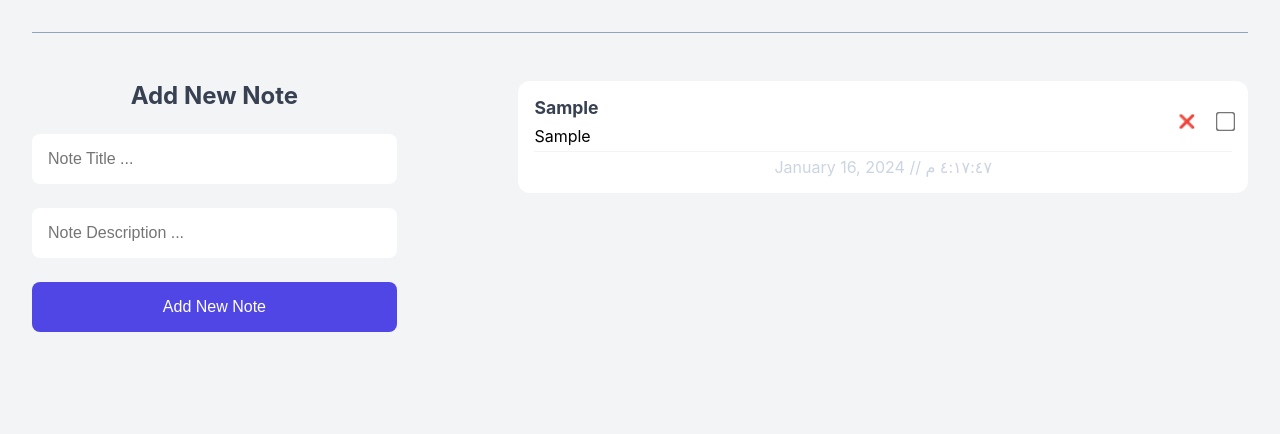
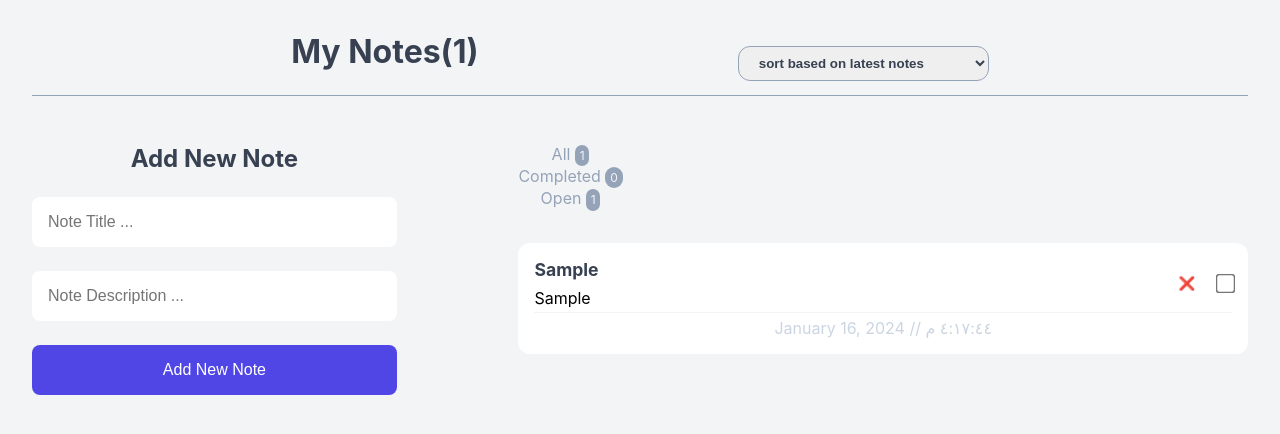
Before and after one commit to amirroohi/note-app-React, a React (Vite) app: page / in a window 1280 px wide. Both pictures are taken after typing "Sample", "Sample" into the empty fields and a click on the button "Add New Note". Shown: the top 434 px of the page. Built offline with nearby package versions, Linux system fonts and the light colour scheme.

Commit message:
added header selection and sorting notes list functions

```diff
--- a/src/App.jsx
+++ b/src/App.jsx
@@ -2,9 +2,12 @@ import { useState } from "react";
 import "./App.css";
 import AddNewNote from "./components/AddNewNote";
 import NoteList from "./components/NoteList";
+import NoteStatus from "./components/NoteStatus";
+import NoteHeader from "./components/NoteHeader";
 
 function App() {
   const [notes, setNotes] = useState([]);
+  const [sortBy, setSortBy] = useState("latest");
 
   const handleAddNote = (newNote) => {
     setNotes((prevNotes) => [...prevNotes, newNote]);
@@ -30,15 +33,22 @@ function App() {
     );
   };
 
+
+
   return (
     <div className="container">
-      <div className="note-header"></div>
+      <NoteHeader
+        notes={notes}
+        sortBy={sortBy}
+        onSort={(e) => setSortBy(e.target.value)}
+      />
       <div className="note-app">
         <AddNewNote onAddNote={handleAddNote} />
         <div className="note-container">
-
+          <NoteStatus notes={notes} />
           <NoteList
             notes={notes}
+            sortBy={sortBy}
             onDelete={handleDeleteNote}
             onCompleted={handleCompletedNote}
           />
--- /dev/null
+++ b/src/components/NoteHeader.jsx
@@ -0,0 +1,14 @@
+function NoteHeader({ notes, sortBy, onSort }) {
+  return (
+    <div className="note-header">
+      <h1>My Notes({notes.length})</h1>
+      <select value={sortBy} onChange={onSort}>
+        <option value="latest">sort based on latest notes</option>
+        <option value="earliest">sort based on earliest notes</option>
+        <option value="completed">sort based on completed notes</option>
+      </select>
+    </div>
+  );
+}
+
+export default NoteHeader;
--- a/src/components/NoteList.jsx
+++ b/src/components/NoteList.jsx
@@ -1,7 +1,23 @@
-function NoteList({ notes, onDelete, onCompleted }) {
+function NoteList({ notes, onDelete, onCompleted, sortBy }) {
+  let sortedNotes = notes;
+  if (sortBy === "earliest")
+    sortedNotes = [...notes].sort(
+      (a, b) => new Date(a.createdAt) - new Date(b.createdAt)
+    );
+
+  if (sortBy === "latest")
+    sortedNotes = [...notes].sort(
+      (a, b) => new Date(b.createdAt) - new Date(a.createdAt)
+    );
+
+  if (sortBy === "completed")
+    sortedNotes = [...notes].sort(
+      (a, b) => Number(a.completed) - Number(b.completed)
+    );
+
   return (
     <div className="note-list">
-      {notes.map((note) => (
+      {sortedNotes.map((note) => (
         <NoteItem
           key={note.id}
           note={note}
@@ -23,7 +39,7 @@ function NoteItem({ note, onDelete, onCompleted }) {
   };
 
   return (
-    <div className={`note-item ${note.completed?"completed":""}`}>
+    <div className={`note-item ${note.completed ? "completed" : ""}`}>
       <div className="note-item__header">
         <div>
           <p className="title">{note.title}</p>
--- /dev/null
+++ b/src/components/NoteStatus.jsx
@@ -0,0 +1,26 @@
+function NoteStatus({ notes }) {
+  // derived states
+  const allNotes = notes.length;
+  const completedNotes = notes.filter((note) => note.completed).length;
+  const uncompletedNotes = notes.filter((note) => !note.completed).length;
+  if (!allNotes) {
+    return <h2>You dont have any Note(s) here yet... </h2>;
+  }
+  return (
+    <div className="note-status">
+      <ul>
+        <li>
+          All <span>{allNotes}</span>
+        </li>
+        <li>
+          Completed <span>{completedNotes}</span>
+        </li>
+        <li>
+          Open <span>{uncompletedNotes}</span>
+        </li>
+      </ul>
+    </div>
+  );
+}
+
+export default NoteStatus;
```
